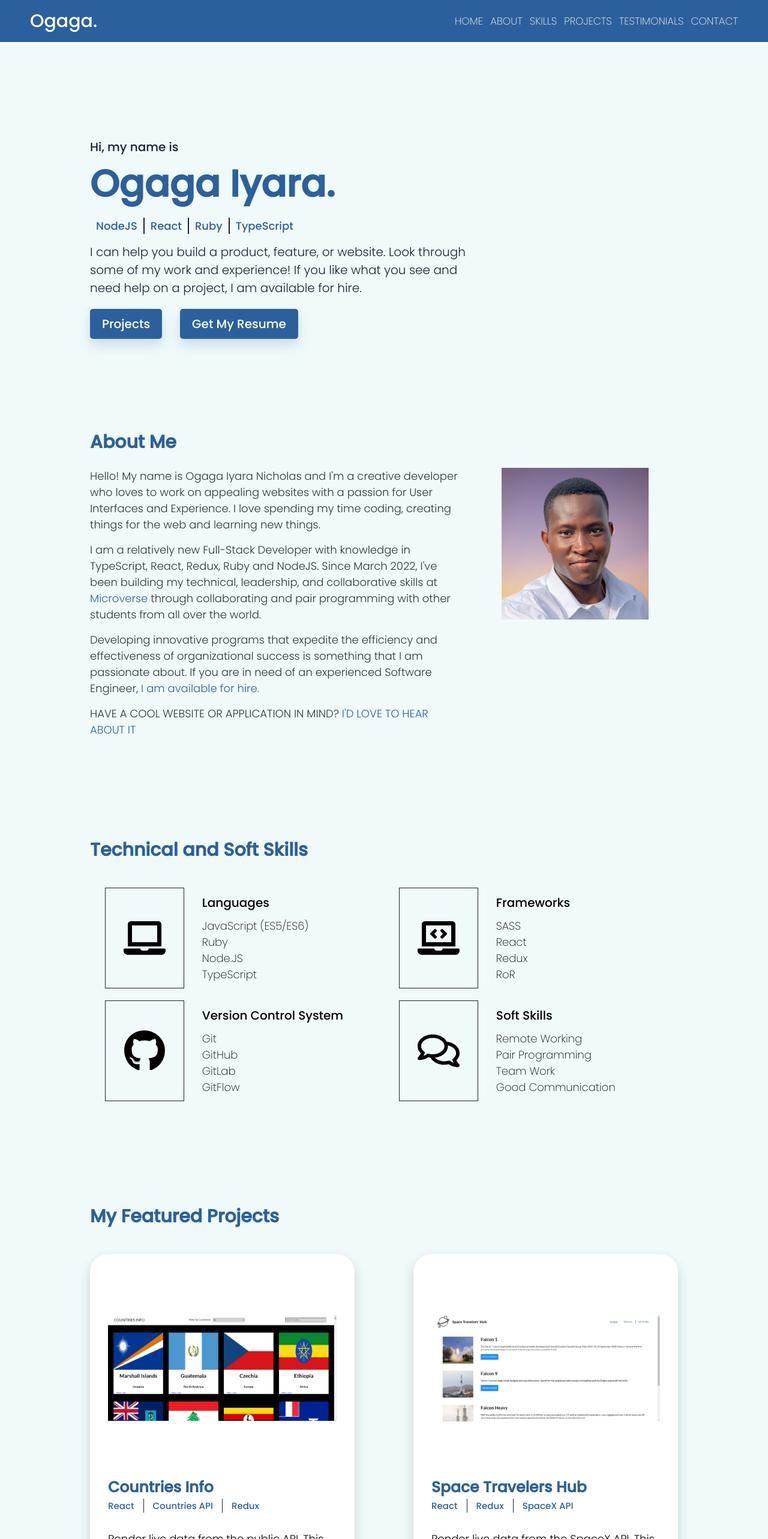
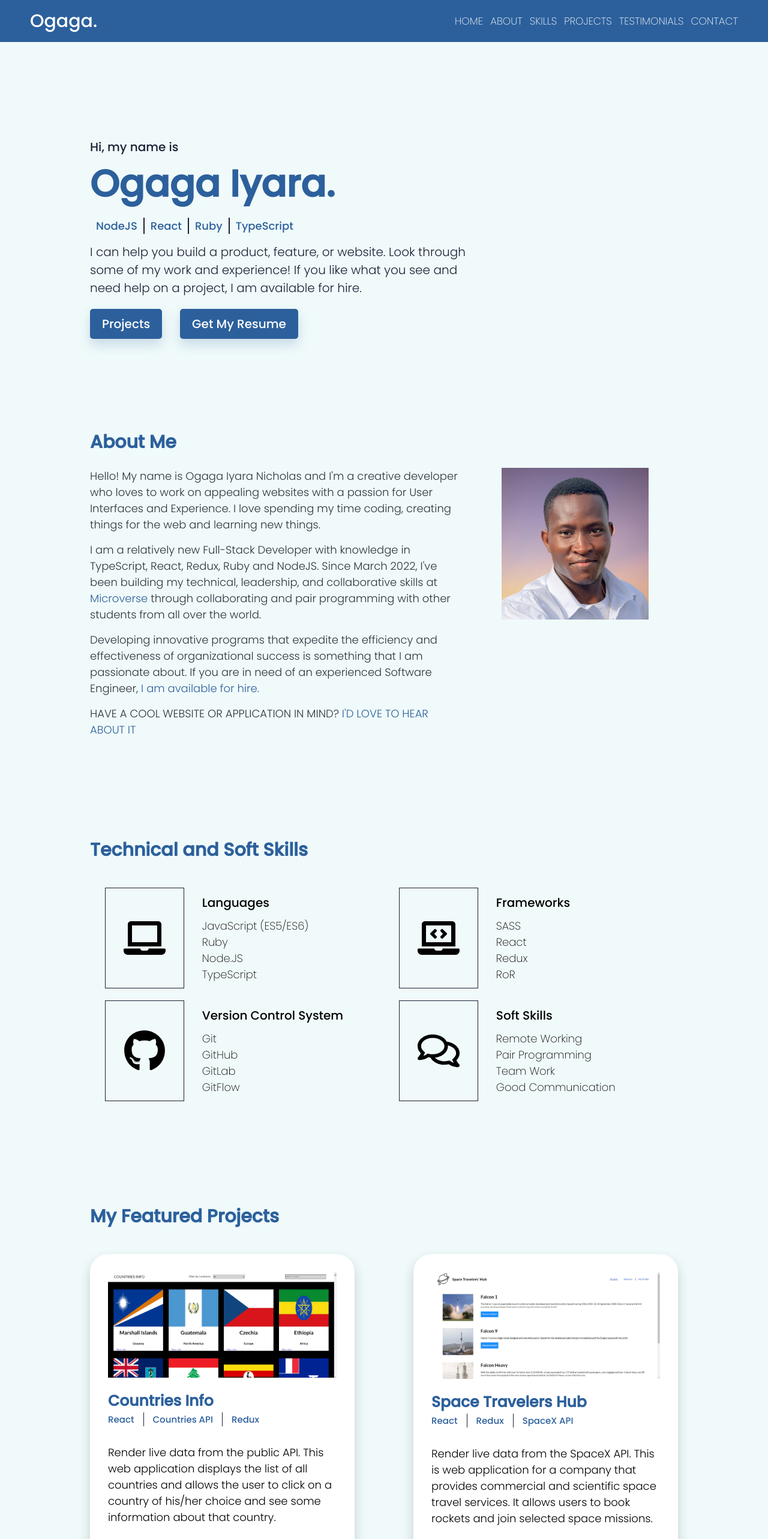
Before and after one commit to Ogaga01/portfoliov2, a React (Create React App) app: page / in a window 1280 px wide. Shown: the top 2566 px of the page at 60% size. Built offline with nearby package versions, Linux system fonts and the light colour scheme.

Commit message:
Made corrections

```diff
--- a/src/sass/_projectcard.module.scss
+++ b/src/sass/_projectcard.module.scss
@@ -36,7 +36,7 @@
 
         &--img {
             width: 100%;
-            height: 40vh;
+            height: auto;
             transition: all 1s;
             object-fit: contain;
         }
```
